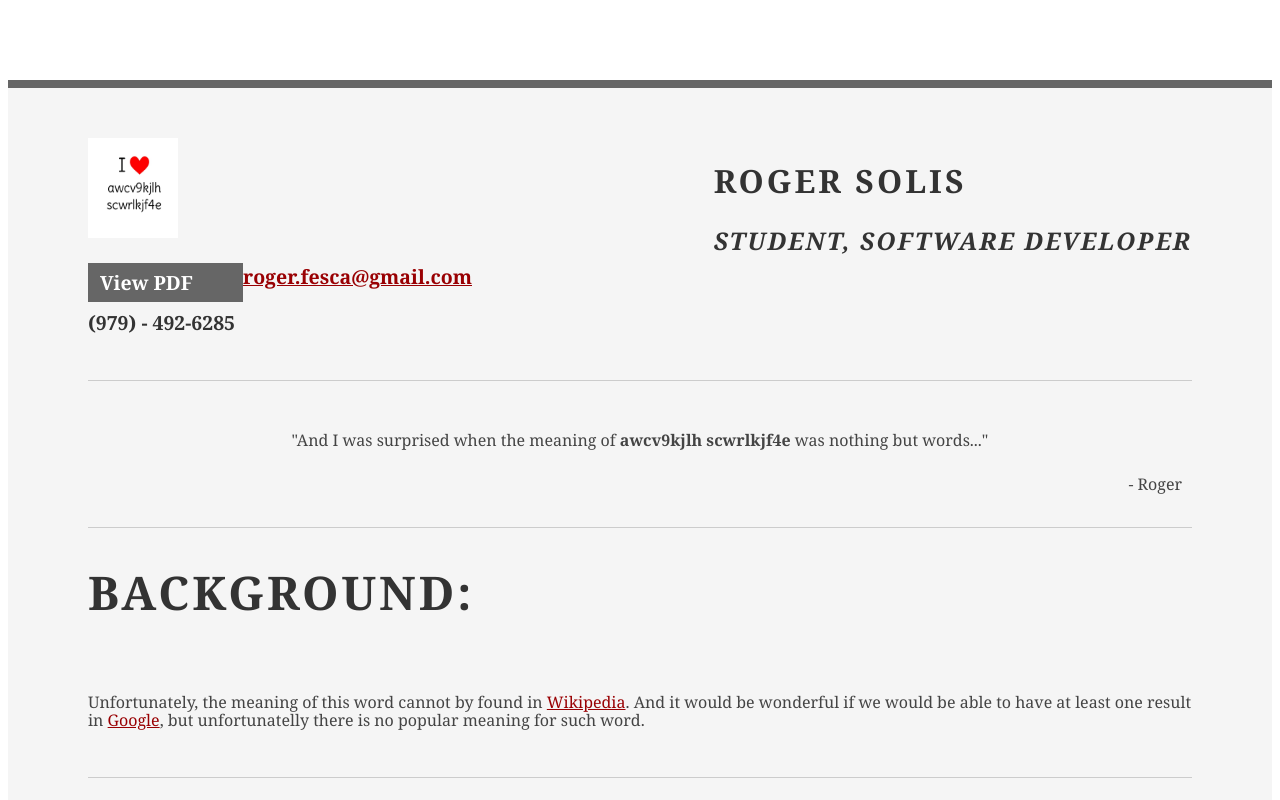
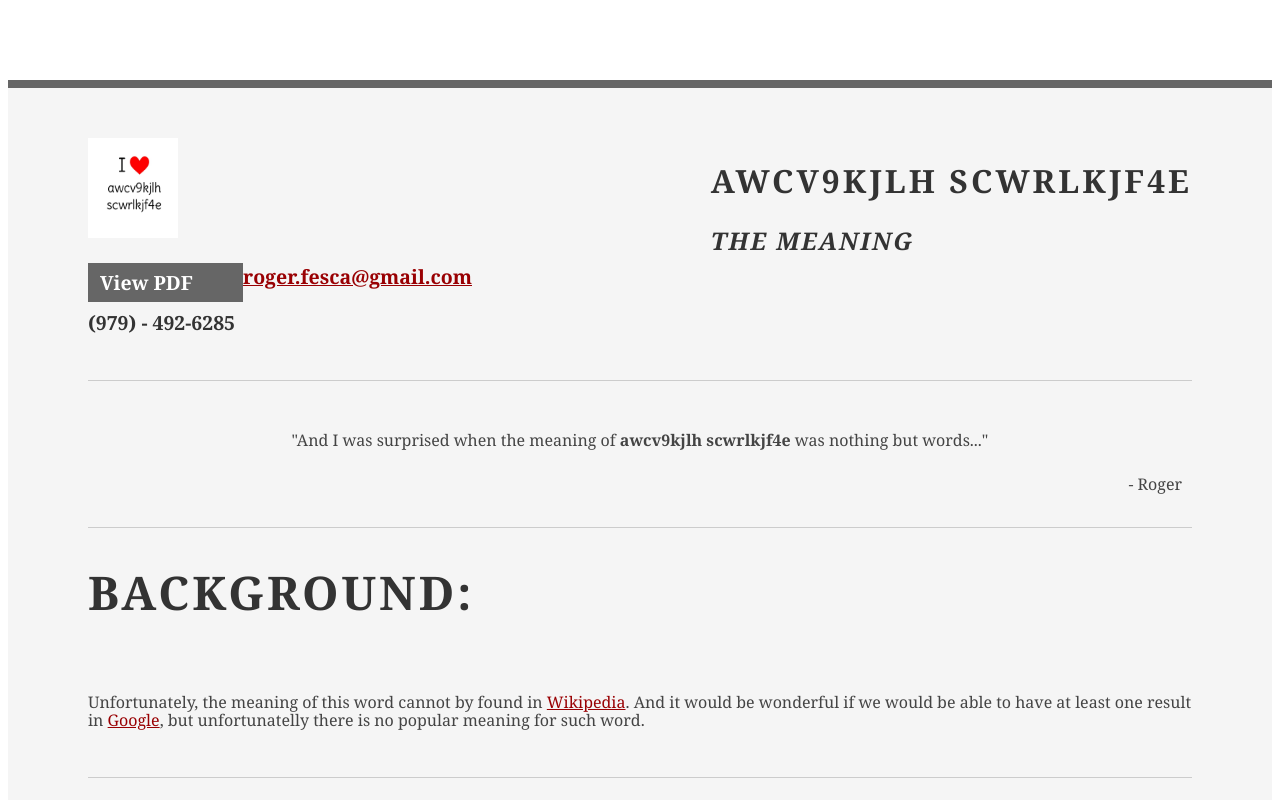
Before and after one commit to rochoSC/rochoSC.github.io, a plain HTML site: page awcv9kjlhscwrlkjf4e.html in a window 1280 px wide. Shown: the top 800 px of the page. Drawn offline with Linux system fonts and the light colour scheme; a small style sheet from the web is missing.

Commit message:
Changed title

```diff
--- a/awcv9kjlhscwrlkjf4e.html
+++ b/awcv9kjlhscwrlkjf4e.html
@@ -25,8 +25,8 @@
 				<div class="yui-u first">
           <img src="awcv9kjlhscwrlkjf4e.jpg" alt="Roger Solis" height="100" width="90">
 					<div style="float:right;">
-						<h1>Roger Solis</h1>
-						<h2>Student, Software Developer</h2>
+						<h1>awcv9kjlh scwrlkjf4e</h1>
+						<h2>The meaning</h2>
 					</div>
 
 				</div>
```
